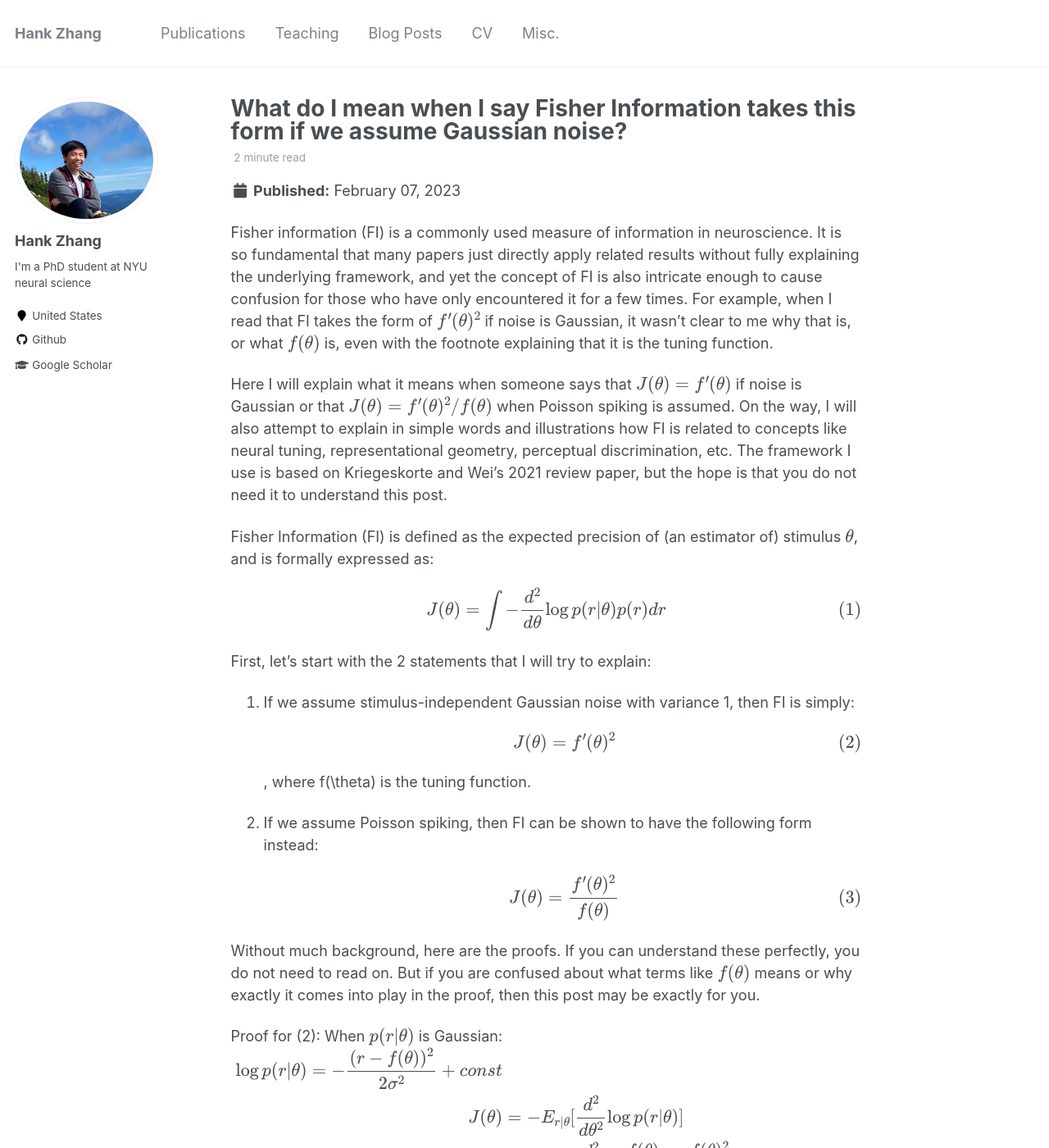
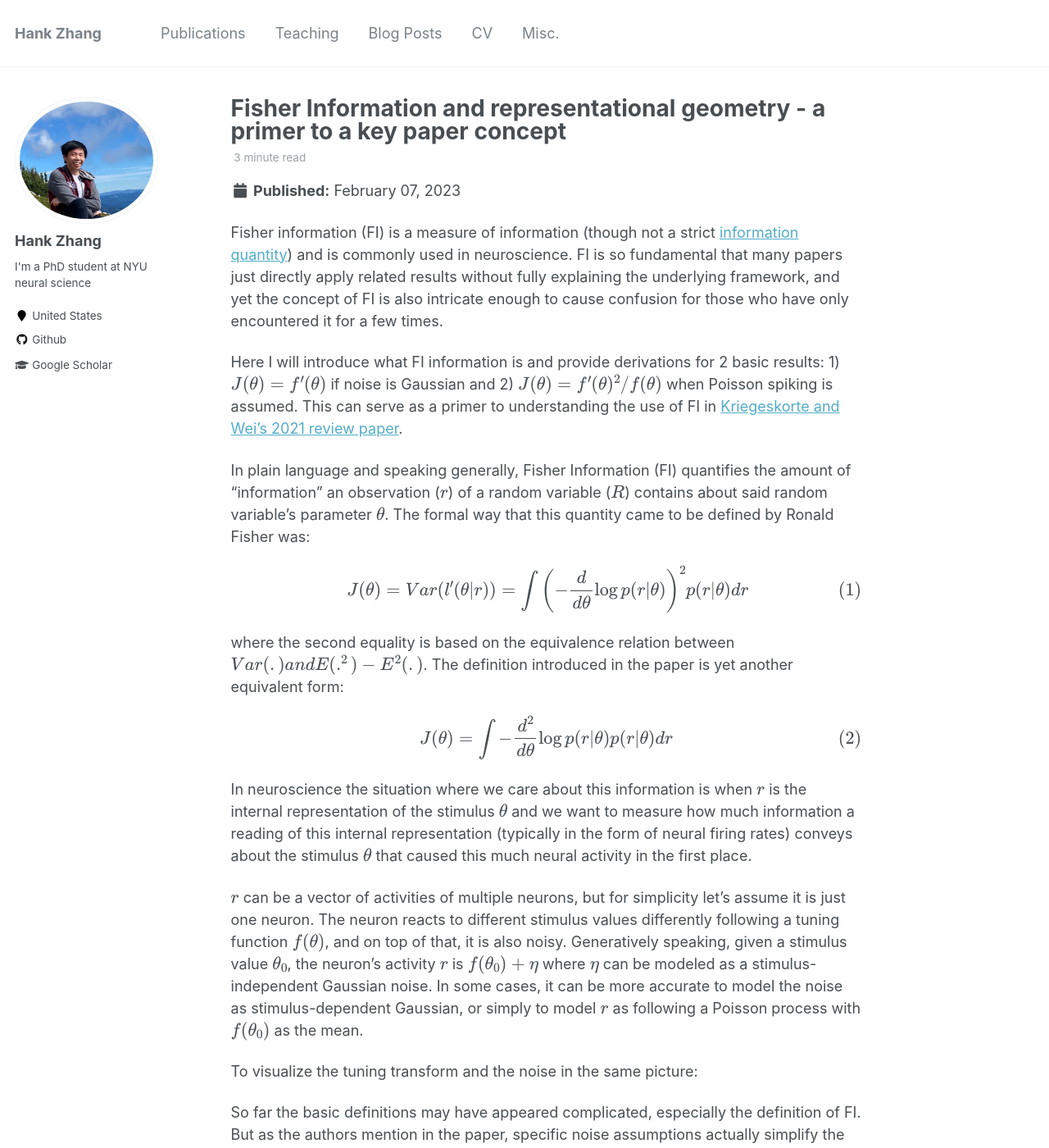
Before and after one commit to hanqizhang/hanqizhang.github.io, a Jekyll site: the page built from _posts/2023-02-07-FI.md, in a window 1280 px wide and 1400 px high. Shown: the whole window at 82% size. Built offline with Jekyll 4.4.1, drawn with Linux system fonts in a browser that asks for light colours; formulas are drawn with MathJax 3; some of the changed text lies outside the part shown.

Commit message:
Update 2023-02-07-FI.md

```diff
--- a/_posts/2023-02-07-FI.md
+++ b/_posts/2023-02-07-FI.md
@@ -1,5 +1,5 @@
 ---
-title: 'What do I mean when I say Fisher Information takes this form if we assume Gaussian noise?'
+title: 'Fisher Information and representational geometry - a primer to a key paper concept'
 date: 2023-02-07
 permalink: /posts/2023/02/blog-post-1/
 tags:
@@ -8,16 +8,29 @@ tags:
   - neural representation
 ---
 
-Fisher information (FI) is a commonly used measure of information in neuroscience. It is so fundamental that many papers just directly apply related results without fully explaining the underlying framework, and yet the concept of FI is also intricate enough to cause confusion for those who have only encountered it for a few times. For example, when I read that FI takes the form of $f'(\theta)^2$ if noise is Gaussian, it wasn't clear to me why that is, or what $f(\theta)$ is, even with the footnote explaining that it is the tuning function.
+Fisher information (FI) is a measure of information (though not a strict [information quantity](https://en.wikipedia.org/wiki/Quantities_of_information)) and is commonly used in neuroscience. FI is so fundamental that many papers just directly apply related results without fully explaining the underlying framework, and yet the concept of FI is also intricate enough to cause confusion for those who have only encountered it for a few times.
 
-Here I will explain what it means when someone says that $J(\theta) = f'(\theta)$ if noise is Gaussian or that $J(\theta) = f'(\theta)^2 / f(\theta)$ when Poisson spiking is assumed. On the way, I will also attempt to explain in simple words and illustrations how FI is related to concepts like neural tuning, representational geometry, perceptual discrimination, etc. The framework I use is based on Kriegeskorte and Wei's 2021 review paper, but the hope is that you do not need it to understand this post.
+<!-- For example, when I read that FI takes the form of $f'(\theta)^2$ if noise is Gaussian, it wasn't clear to me why that is, or what $f(\theta)$ is, even with the footnote explaining that it is the tuning function.  -->
+Here I will introduce what FI information is and provide derivations for 2 basic results: 1) $J(\theta) = f'(\theta)$ if noise is Gaussian and 2) $J(\theta) = f'(\theta)^2 / f(\theta)$ when Poisson spiking is assumed. This can serve as a primer to understanding the use of FI in [Kriegeskorte and Wei's 2021 review paper](https://www.nature.com/articles/s41583-021-00502-3).
 
-Fisher Information (FI) is defined as the expected precision of (an estimator of) stimulus $\theta$, and is formally expressed as:
+<!-- On the way, I will also attempt to explain in simple words and illustrations how FI is related to concepts like neural tuning, representational geometry, perceptual discrimination, etc. -->
+
+In plain language and speaking generally, Fisher Information (FI) quantifies the amount of "information" an observation ($r$) of a random variable ($R$) contains about said random variable's parameter $\theta$. The formal way that this quantity came to be defined by Ronald Fisher was:
 \begin{align}
-  J(\theta) = \int{-\frac{d^2}{d\theta}\log p(r|\theta)p(r)dr}
+  J(\theta) = Var(l'(\theta|r)) = \int{\left(-\frac{d}{d\theta}\log p(r|\theta)\right)^2p(r|\theta)dr}
+\end{align}
+where the second equality is based on the equivalence relation between $Var(.) and E(.^2) - E^2(.)$. The definition introduced in the paper is yet another equivalent form:
+\begin{align}
+  J(\theta) = \int{-\frac{d^2}{d\theta}\log p(r|\theta)p(r|\theta)dr}
 \end{align}
 
-First, let's start with the 2 statements that I will try to explain:
+In neuroscience the situation where we care about this information is when $r$ is the internal representation of the stimulus $\theta$ and we want to measure how much information a reading of this internal representation (typically in the form of neural firing rates) conveys about the stimulus $\theta$ that caused this much neural activity in the first place.
+
+$r$ can be a vector of activities of multiple neurons, but for simplicity let's assume it is just one neuron. The neuron reacts to different stimulus values differently following a tuning function $f(\theta)$, and on top of that, it is also noisy. Generatively speaking, given a stimulus value $\theta_0$, the neuron's activity $r$ is $f(\theta_0) + \eta$ where $\eta$ can be modeled as a stimulus-independent Gaussian noise. In some cases, it can be more accurate to model the noise as stimulus-dependent Gaussian, or simply to model $r$ as following a Poisson process with $f(\theta_0)$ as the mean.
+
+To visualize the tuning transform and the noise in the same picture:
+
+So far the basic definitions may have appeared complicated, especially the definition of FI. But as the authors mention in the paper, specific noise assumptions actually simplify the expression of FI.
 
 1. If we assume stimulus-independent Gaussian noise with variance 1, then FI is simply:
 \begin{align}
@@ -30,7 +43,7 @@ First, let's start with the 2 statements that I will try to explain:
   J(\theta) = \frac{f'(\theta)^2}{f(\theta)}
 \end{align}
 
-Without much background, here are the proofs. If you can understand these perfectly, you do not need to read on. But if you are confused about what terms like $f(\theta)$ means or why exactly it comes into play in the proof, then this post may be exactly for you.
+Here I provide the proofs. Hopefully with the background introduction on what the tuning $f(\theta)$ is and where the noise comes in, these become easy to understand.
 
 Proof for (2):
 When $p(r|\theta)$ is Gaussian:
```
